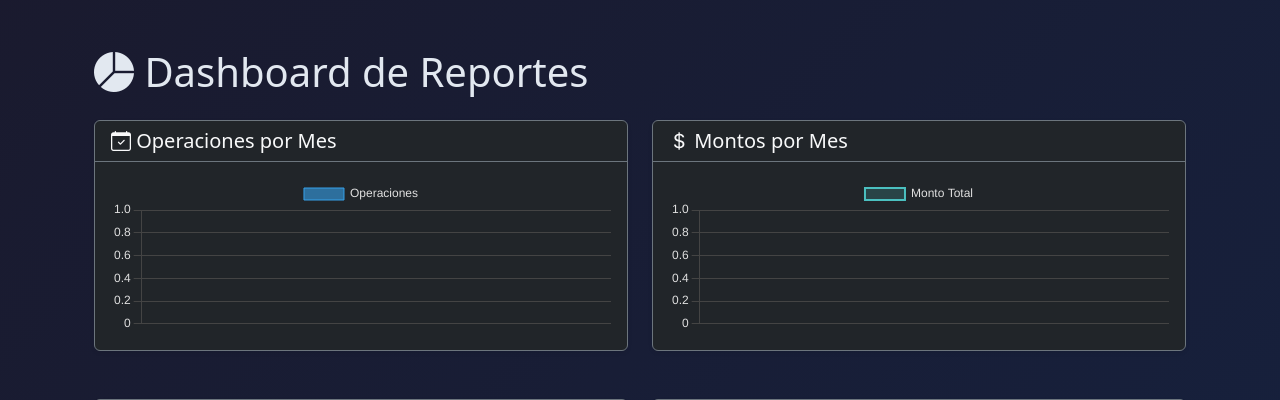
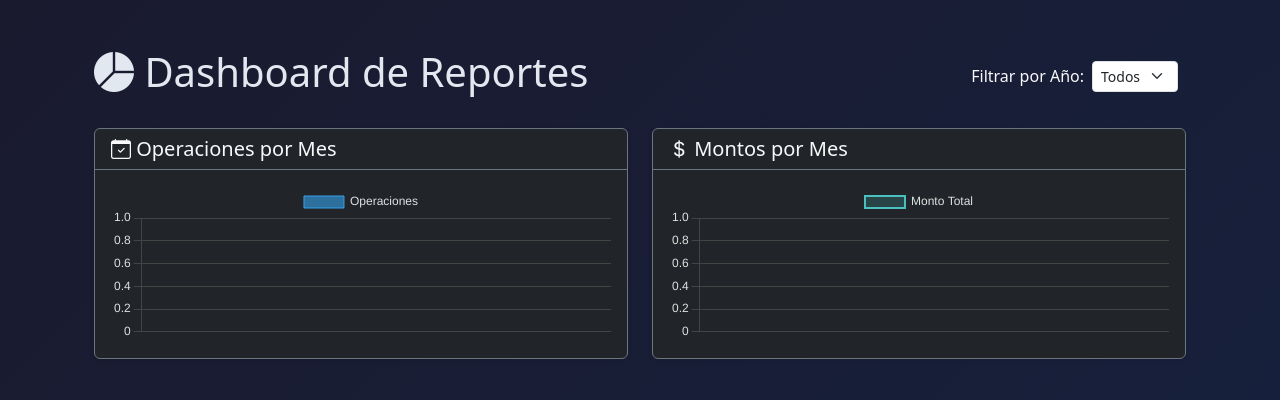
Before and after one commit to kennyAguilar/sgos-reportes, a Flask app: page /graphs in a window 1280 px wide. Shown: the part 57-457 px from the top of the page. Run offline with Flask 3, Linux system fonts and the light colour scheme; a user stored in the database is signed in; data that the repository does not hold is empty.

Commit message:
Agregar filtro por año en gráficos de Getnet

```diff
--- a/sgos_web/app.py
+++ b/sgos_web/app.py
@@ -532,12 +532,17 @@ def download(file_id):
 @app.route("/graphs")
 @login_required
 def graphs():
-    df = get_db_dataframe()
+    year = request.args.get("year")
+    years, _ = get_available_dates(Operacion)
+
+    df = get_db_dataframe(year=year)
     if df.empty:
         # Si no hay datos, pasamos listas vacías para que no falle el JS
         return render_template("graphs.html",
                                data_mes={"labels": [], "ops": [], "monto": []},
-                               data_hora={"labels": [], "ops": [], "monto": []})
+                               data_hora={"labels": [], "ops": [], "monto": []},
+                               years=years,
+                               selected_year=year)
 
     # Reutilizamos la lógica de engine para agrupar
     tablas = generar_reportes(df)
@@ -557,7 +562,7 @@ def graphs():
         "monto": df_hora["Monto"].tolist()
     }
 
-    return render_template("graphs.html", data_mes=data_mes, data_hora=data_hora)
+    return render_template("graphs.html", data_mes=data_mes, data_hora=data_hora, years=years, selected_year=year)
 
 
 if __name__ == "__main__":
--- a/sgos_web/templates/graphs.html
+++ b/sgos_web/templates/graphs.html
@@ -4,8 +4,18 @@
 
 {% block content %}
 <div class="container-fluid mt-4">
-    <div class="header-dashboard mb-4">
+    <div class="header-dashboard mb-4 d-flex justify-content-between align-items-center">
         <h1><i class="bi bi-pie-chart-fill"></i> Dashboard de Reportes</h1>
+
+        <form action="{{ url_for('graphs') }}" method="get" class="d-flex align-items-center">
+            <label for="year" class="me-2 text-light">Filtrar por Año:</label>
+            <select name="year" id="year" class="form-select form-select-sm me-2" style="width: auto;" onchange="this.form.submit()">
+                <option value="">Todos</option>
+                {% for y in years %}
+                <option value="{{ y }}" {% if selected_year == y %}selected{% endif %}>{{ y }}</option>
+                {% endfor %}
+            </select>
+        </form>
     </div>
 
     <div class="row mb-4">
```
